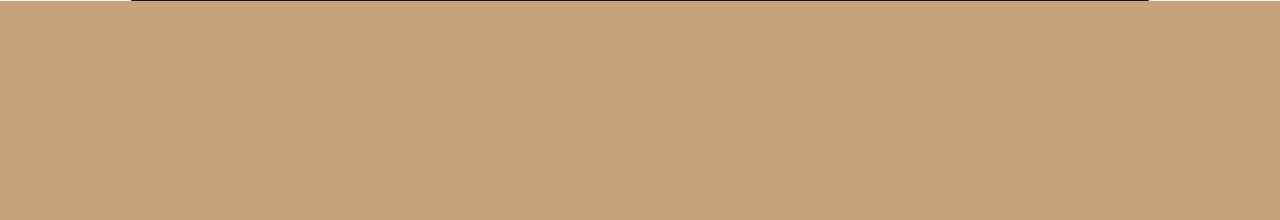
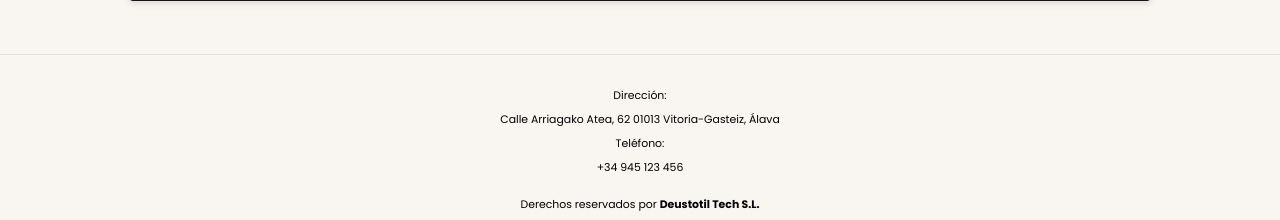
Before and after one commit to joncanadas/Grupo_9-Entregable_2, a Django app: page /DjangoGePrApp/listados/ in a window 1280 px wide. Shown: the part 3097-3317 px from the top of the page. Before the commit the page ends 3098 px from the top, so only its background shows below. Run offline with Django 5.2, Linux system fonts and the light colour scheme; a user stored in the database is signed in; data comes from the database, SQL or seed files in the repository; both versions use the stored data as it was after the commit.

Commit message:
Generar Html

```diff
--- a/DjangoGestionProyectos/DjangoGePrApp/templates/index.html
+++ b/DjangoGestionProyectos/DjangoGePrApp/templates/index.html
@@ -81,7 +81,5 @@
       <script src="{% static 'js/validarFormularios.js' %}"></script>
       <script src="{% static 'js/expandirInfo.js' %}"></script>
       <script src="{% static 'js/verDetalles.js' %}"></script>
-
-      <div id="footer"></div>
     </body>
   </html>
--- a/DjangoGestionProyectos/DjangoGePrApp/templates/listados.html
+++ b/DjangoGestionProyectos/DjangoGePrApp/templates/listados.html
@@ -137,4 +137,6 @@
   </table>
 </div>
 
+<div id="contenedor-footer"></div>
+
 {% endblock %}
--- a/DjangoGestionProyectos/static/css/style.css
+++ b/DjangoGestionProyectos/static/css/style.css
@@ -689,3 +689,43 @@ td {
 .Enviado3 :hover {
   color: #28a745;
 }
+
+/*Footer*/
+
+.site-footer {
+  border-top: 1px solid #e1e1e1;
+  margin-top: 4rem;
+}
+
+.grid-footer {
+  display: grid;
+  grid-template-columns: repeat(2, 1fr);
+  margin-top: 2%;
+  text-align: center;
+}
+
+.footer-menu:nth-child(1) {
+  grid-column-start: 1;
+  grid-column-end: 3;
+}
+
+.footer-menu {
+  display: flex;
+  flex-direction: column;
+}
+
+.footer-menu a {
+  margin-top: 0.5rem;
+}
+
+.copyright {
+  text-align: center;
+  margin-top: 1.5rem;
+  padding-bottom: 0.5rem;
+}
+
+.copyright span {
+  font-weight: bold;
+}
+
+/*End Footer*/
--- a/DjangoGestionProyectos/static/js/generarHtml.js
+++ b/DjangoGestionProyectos/static/js/generarHtml.js
@@ -1,45 +1,45 @@
-const footer = {
-    nombre : 'Amaia',
-    apellidos : 'Jainaga Urrutia',
-    edad : 27,
-    email : 'amaia@email.com',
-}
+function generarFooter() {
+    const footer = document.createElement('footer');
+    footer.classList.add('site-footer');
 
+    const contenedor = document.createElement('div');
+    contenedor.classList.add('grid-footer', 'contenedor');
 
-function crearElemento(label, valor) {
-    return `<li>${label} : ${valor}</li>`;
-}
+    const nav = document.createElement('nav');
+    nav.classList.add('footer-menu');
 
-function crearLista(objeto){
-    let lista = '<ul>'
-    for(const key in objeto){
-        console.log(key); // Clave
-        console.log(objeto[key]); // Valor
-        lista += crearElemento(key, objeto[key]); // estudiante["nombre"]
-    }
-    lista += '</ul>'
-    return lista;
-}
+    const direccionTit = document.createElement('a');
+    direccionTit.textContent = 'Dirección:';
 
-let listaHTML = crearLista(footer);
-document.getElementById('footer').insertAdjacentHTML('afterbegin', listaHTML);
-//document.getElementById('lista').innerHTML = listaHTML;
+    const direccionCalle = document.createElement('a');
+    direccionCalle.textContent = 'Calle Arriagako Atea, 62\n01013 Vitoria-Gasteiz, Álava';
 
-//En base a este html
+    const telefonoTit = document.createElement('a');
+    telefonoTit.textContent = 'Teléfono:';
 
-/*
-<footer class="site-footer">
-        <div class="grid-footer contenedor">
-            <nav class="footer-menu">
-                <a href="#">Dirección:</a>
-                <a href="#">Calle del Dron, 12 <br> 01001
-                    Vitoria-Gasteiz, Álava</a>
-                <a href="#">Teléfono:</a>
-                <a href="#">+34 945 123 456</a>
-            </nav>
-        </div>
+    const telefonoNum = document.createElement('a');
+    telefonoNum.textContent = '+34 945 123 456';
 
-        <p class="copyright">Derechos reservados a
-            <span>BrumaDron</span></p>
-    </footer>
-*/
+    nav.appendChild(direccionTit);
+    nav.appendChild(direccionCalle);
+    nav.appendChild(telefonoTit);
+    nav.appendChild(telefonoNum);
+
+    contenedor.appendChild(nav);
+    footer.appendChild(contenedor);
+
+    const copyright = document.createElement('p');
+    copyright.classList.add('copyright');
+    copyright.textContent = 'Derechos reservados por ';
+
+    const span = document.createElement('span');
+    span.textContent = 'Deustotil Tech S.L.';
+    copyright.appendChild(span);
+
+    footer.appendChild(copyright);
+
+    return footer;
+  }
+
+  const footerElement = document.getElementById('contenedor-footer');
+  footerElement.appendChild(generarFooter());
```
Also changed, not shown: DjangoGestionProyectos/db.sqlite3.
